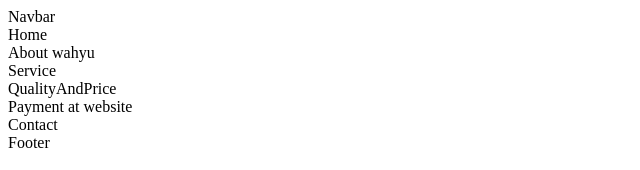
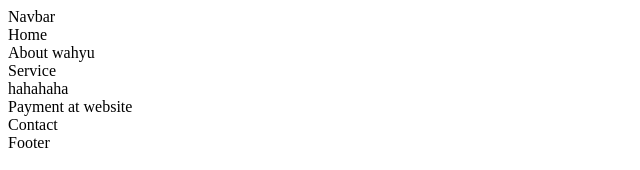
Before and after one commit to WahyuAndikaRahadi/ISP-Project, a React (Vite) app: page / in a window 1280 px wide. Shown: the top 170 px of the page, without its empty margins (0-640 px from the left). Built offline with nearby package versions, Linux system fonts and the light colour scheme.

Commit message:
update quality

```diff
--- a/src/sections/QualityAndPrice.jsx
+++ b/src/sections/QualityAndPrice.jsx
@@ -2,7 +2,7 @@ import React from 'react'
 
 const QualityAndPrice = () => {
   return (
-    <div>QualityAndPrice</div>
+    <div>hahahaha</div>
   )
 }
 
```
